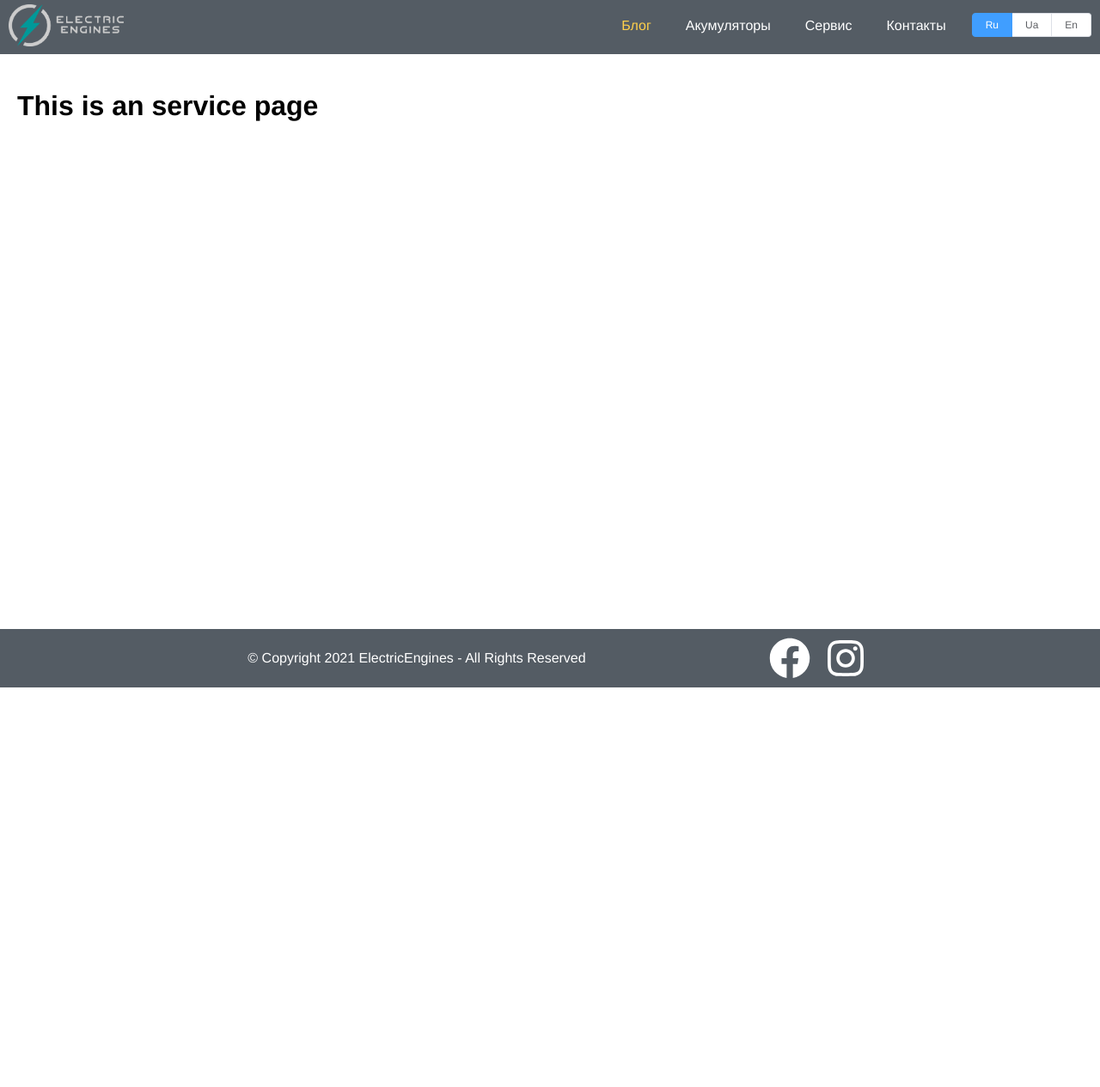
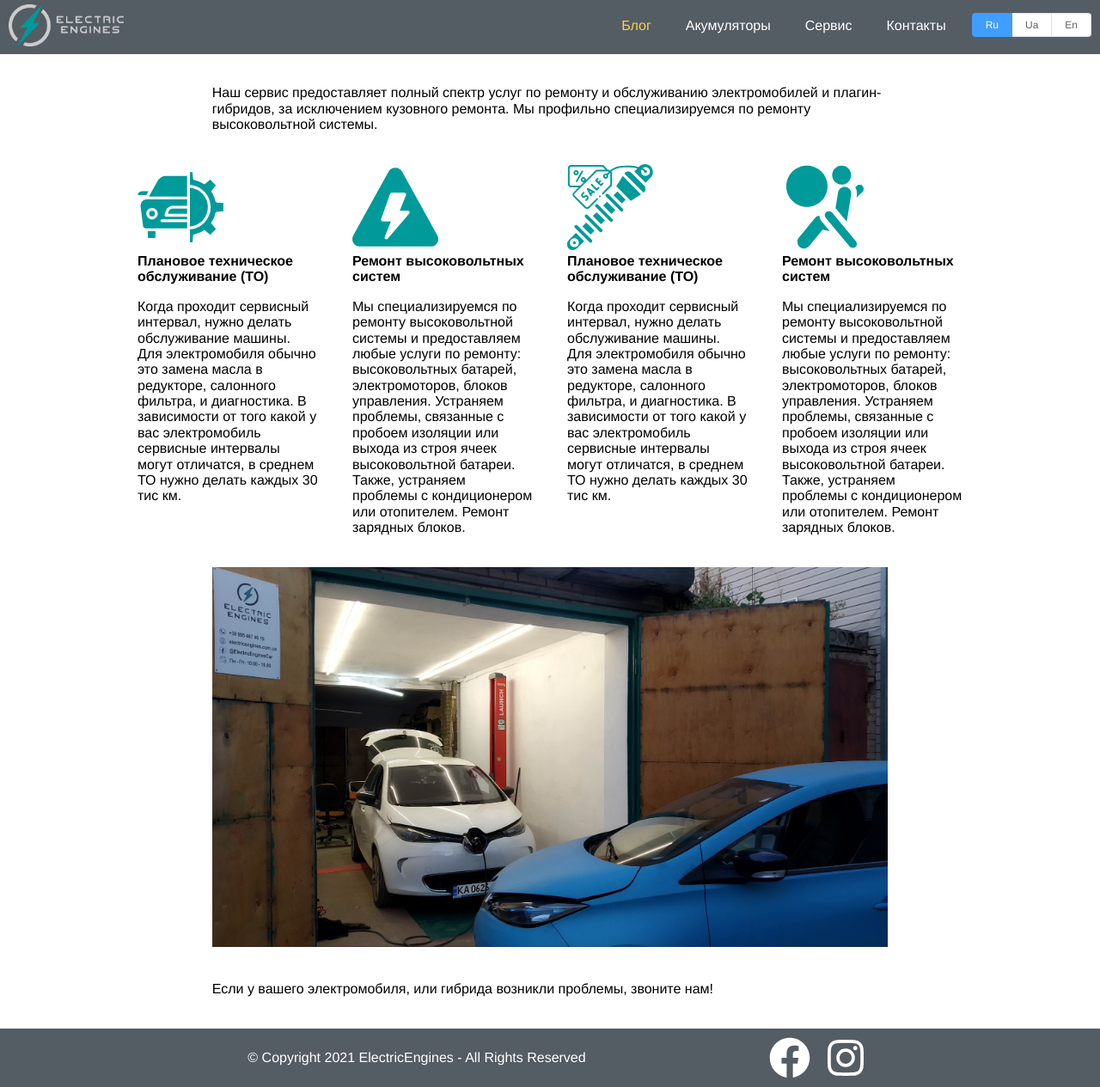
Before and after one commit to DmytroPetrenko/EENotCompiled, a Vue app: page /service in a window 1280 px wide. Shown: the whole page at 86% size. Before the commit the page ends 800 px from the top, so only its background shows below. Built offline with nearby package versions, Linux system fonts and the light colour scheme.

Commit message:
service and contact done

```diff
--- a/src/locales/ru.json
+++ b/src/locales/ru.json
@@ -4,5 +4,55 @@
 		"batteries": "Акумуляторы",
 		"service": "Сервис",
 		"contact": "Контакты"
+	},
+	"batteries": {
+		"p1": "Наша компания предоставляет услуги сборки аккумуляторных батареи для всех моделей электромобилей Renault и Nissan. Если вам не хватает запаса хода на вашем электромобиле, или батарея вообще отсутствует, мы можем предложить разные варианты. Цена зависит от ёмкости и сложности установки, актуальную цену можете уточнить у менеджера по телефону +38 095 487 40 19.",
+		"p2": "Возможные варианты батарей:",
+		"ul": {
+			"li1": "Батарея 24кВт на Renault Zoe",
+			"li2": "Батарея 42кВт на Renault Zoe",
+			"li3": "Батарея 24кВт на Renault Kangoo",
+			"li4": "Батарея 42кВт на Renault Fluence",
+			"li5": "Батарея 32кВт на Renault Fluence",
+			"li6": "Батарея 30кВт на Nissan Leaf",
+			"li7": "Батарея 40кВт на Nissan Leaf",
+			"li8": "Батарея 30кВт на Nissan ENV-200",
+			"li9": "Батарея 40кВт на Nissan ENV-200"
+		}
+	},
+	"service": {
+		"p1": "Наш сервис предоставляет полный спектр услуг по ремонту и обслуживанию электромобилей и плагин-гибридов, за исключением кузовного ремонта. Мы профильно специализируемся по ремонту высоковольтной системы.",
+		"services": {
+			"service1": {
+				"h": "Плановое техническое обслуживание (ТО)",
+				"p": "Когда проходит сервисный интервал, нужно делать обслуживание машины. Для электромобиля обычно это замена масла в редукторе, салонного фильтра, и диагностика. В зависимости от того какой у вас электромобиль сервисные интервалы могут отличатся, в среднем ТО нужно делать каждых 30 тис км."
+			},
+			"service2": {
+				"h": "Ремонт высоковольтных систем",
+				"p": "Мы специализируемся по ремонту высоковольтной системы и предоставляем любые услуги по ремонту: высоковольтных батарей, электромоторов, блоков управления. Устраняем проблемы, связанные с пробоем изоляции или выхода из строя ячеек высоковольтной батареи. Также, устраняем проблемы с кондиционером или отопителем. Ремонт зарядных блоков."
+			},
+			"service3": {
+				"h": "Продажа запчастей",
+				"p": "Большой асортимент запчастей на электромобили, как оригинальных так и заменителей. Своя разборка Renault ZOE."
+			},
+			"service4": {
+				"h": "Восстановление системы безопасности SRS после ДТП",
+				"p": "У нас вы можете заказать, комплексное восстановление системы SRS Airbag. Замена подушек и ремней безопасности, устранение CRASH с блока SRS, удаление ошибок."
+			}
+		},
+		"p2": "Если у вашего электромобиля, или гибрида возникли проблемы, звоните нам!"
+	},
+	"contact": {
+		"h1": "Контактная форма",
+		"h2": "Не стесняйтесь обращаться к нам",
+		"h3": "Готовы к предложениям и сотрудничеству",
+		"phone": "Телефон",
+		"form": {
+			"name": "Ваше имя",
+			"phone": "Телефон",
+			"email": "Email",
+			"message": "Сообщение",
+			"send": "Отправить сообщение"
+		}
 	}
 }
--- a/src/views/Batteries.vue
+++ b/src/views/Batteries.vue
@@ -1,5 +1,20 @@
 <template>
-  <div class="batteries">
-    <h1>This is an batteries page</h1>
-  </div>
+	<div class="batteries">
+		<el-row type="flex" justify="center" align="middle">
+			<el-col :span="18">
+				<p>{{ $t(`batteries.p1`) }}</p>
+				<p>{{ $t(`batteries.p2`) }}</p>
+				<ul>
+					<li v-for="li in $t(`batteries.ul`)" :key="li">{{ li }}</li>
+				</ul>
+			</el-col>
+		</el-row>
+	</div>
 </template>
+
+<style lang="scss" scoped>
+ul {
+	list-style: none;
+	padding: 0 20px;
+}
+</style>
--- a/src/views/Contact.vue
+++ b/src/views/Contact.vue
@@ -1,5 +1,159 @@
 <template>
-  <div class="contact">
-    <h1>This is an contact page</h1>
-  </div>
+	<div class="contact">
+		<el-row type="flex" class="row-bg" justify="center">
+			<el-col :span="8">
+				<div class="google-map">
+					<iframe
+						frameborder="0"
+						style="border:0"
+						src="https://www.google.com/maps/embed?pb=!1m18!1m12!1m3!1d3594.6543544209985!2d30.364370687137253!3d50.42611455970844!2m3!1f0!2f0!3f0!3m2!1i1024!2i768!4f13.1!3m3!1m2!1s0x40d4cbf70ba726d1%3A0x4e0f2772c238edfe!2sElectric%20Engines!5e0!3m2!1sru!2sua!4v1574864388731!5m2!1sru!2sua"
+						allowfullscreen=""
+					>
+					</iframe>
+				</div>
+			</el-col>
+			<el-col :span="8">
+				<h2>{{ $t("contact.h1") }}</h2>
+				<div class="icon-message-block">
+					<i class="el-icon-message"></i>
+					<h4>{{ $t("contact.h2") }}</h4>
+				</div>
+				<div class="suggestions">
+					<h5>{{ $t("contact.h3") }}</h5>
+					<div class="contacts">
+						<p>{{ $t("contact.phone") }}: +38 095 487 40 19</p>
+						<p>Email: electricenginescar@gmail.com</p>
+					</div>
+				</div>
+				<el-form action="https://formspree.io/f/mleogdwn" method="POST" ref="form" :model="form">
+					<el-form-item>
+						<el-input
+							name="name"
+							:placeholder="$t(`contact.form.name`)"
+							v-model="form.name"
+							required
+						></el-input>
+					</el-form-item>
+					<el-form-item>
+						<el-input
+							name="phone"
+							:placeholder="$t(`contact.form.phone`)"
+							v-model="form.phone"
+							required
+						></el-input>
+					</el-form-item>
+					<el-form-item>
+						<el-input
+							name="email"
+							:placeholder="$t(`contact.form.email`)"
+							v-model="form.email"
+							required
+						></el-input>
+					</el-form-item>
+					<el-form-item>
+						<el-input
+							name="message"
+							type="textarea"
+							:placeholder="$t(`contact.form.message`)"
+							v-model="form.message"
+							required
+						></el-input>
+					</el-form-item>
+					<el-form-item>
+						<el-button native-type="submit" type="primary">{{ $t("contact.form.send") }}</el-button>
+					</el-form-item>
+				</el-form>
+			</el-col>
+		</el-row>
+	</div>
 </template>
+
+<script lang="ts">
+export default {
+	data() {
+		return {
+			form: {
+				name: "",
+				phone: "",
+				email: "",
+				message: "",
+			},
+		}
+	},
+}
+</script>
+
+<style lang="scss" scoped>
+// prettier-ignore
+@import url(https://fonts.googleapis.com/css?family=Rubik:300,300i,400,400i,500,500i,700,700i,900,900i&display=swap);
+.el-row {
+	flex-wrap: wrap;
+	margin-bottom: 20px;
+	&:last-child {
+		margin-bottom: 0;
+	}
+}
+.el-col {
+	border-radius: 4px;
+	min-width: 250px;
+	padding: 0 20px;
+}
+.google-map {
+	height: 40rem;
+	position: relative;
+	iframe {
+		height: 100%;
+		width: 100%;
+	}
+}
+h2 {
+	font-family: "Rubik", sans-serif;
+	font-size: 3rem;
+	padding-bottom: 1rem !important;
+	font-weight: 300;
+	line-height: 1.2;
+	margin-bottom: 0.5rem;
+	margin-top: 0;
+}
+.icon-message-block {
+	margin-bottom: 10px;
+	padding-bottom: 1rem !important;
+	.el-icon-message {
+		display: inline-block;
+		vertical-align: middle;
+		font-size: 48px;
+		padding-right: 1rem;
+	}
+	h4 {
+		display: inline-block;
+		vertical-align: middle;
+		margin-bottom: 0;
+		line-height: 1;
+		font-style: italic;
+		font-size: 1.5rem;
+		margin-top: 0;
+		font-weight: 300;
+	}
+}
+.suggestions {
+	padding-bottom: 1rem !important;
+	h5 {
+		font-family: "Rubik", sans-serif;
+		font-size: 1rem;
+		margin-bottom: 0.5rem;
+		font-weight: 500;
+		line-height: 1.2;
+		margin-top: 0;
+	}
+	.contacts {
+		color: #767676;
+		font-family: "Rubik", sans-serif;
+		font-size: 1rem;
+		margin-top: 0;
+		margin-bottom: 1rem;
+		p {
+			margin: 0;
+		}
+	}
+}
+</style>
--- a/src/views/Service.vue
+++ b/src/views/Service.vue
@@ -1,5 +1,67 @@
 <template>
-  <div class="service">
-    <h1>This is an service page</h1>
-  </div>
+	<div class="service">
+		<el-row type="flex" class="row-bg" justify="center">
+			<el-col :span="16">
+				<p>{{ $t("service.p1") }}</p>
+			</el-col>
+		</el-row>
+		<el-row type="flex" class="row-bg" justify="center">
+			<el-col :span="4">
+				<img src="@/assets/img/maintenance.svg" alt="" />
+				<h4>{{ $t("service.services.service1.h") }}</h4>
+				<p>{{ $t("service.services.service1.p") }}</p>
+			</el-col>
+			<el-col :span="4">
+				<img src="@/assets/img/high-voltage.svg" alt="" />
+				<h4>{{ $t("service.services.service2.h") }}</h4>
+				<p>{{ $t("service.services.service2.p") }}</p>
+			</el-col>
+			<el-col :span="4">
+				<img src="@/assets/img/spring.svg" alt="" />
+				<h4>{{ $t("service.services.service1.h") }}</h4>
+				<p>{{ $t("service.services.service1.p") }}</p>
+			</el-col>
+			<el-col :span="4">
+				<img src="@/assets/img/airbag.svg" alt="" />
+				<h4>{{ $t("service.services.service2.h") }}</h4>
+				<p>{{ $t("service.services.service2.p") }}</p>
+			</el-col>
+		</el-row>
+		<el-row type="flex" class="row-bg" justify="center">
+			<el-col :span="16">
+				<img id="mainImg" src="@/assets/img/main.jpg" alt="photo" />
+			</el-col>
+		</el-row>
+		<el-row type="flex" class="row-bg" justify="center">
+			<el-col :span="16">
+				<p>{{ $t("service.p2") }}</p>
+			</el-col>
+		</el-row>
+	</div>
 </template>
+
+<style lang="scss" scoped>
+.el-row {
+	flex-wrap: wrap;
+	margin-bottom: 20px;
+	&:last-child {
+		margin-bottom: 0;
+	}
+}
+.el-col {
+	border-radius: 4px;
+	min-width: 250px;
+	padding: 0 20px;
+	h4 {
+		margin: 0;
+	}
+	img {
+		width: 100px;
+		height: 100px;
+	}
+	#mainImg {
+		width: 100%;
+		height: auto;
+	}
+}
+</style>
```
Also changed, not shown: src/assets/img/battery.svg (deleted), src/assets/img/spring.svg (added).
